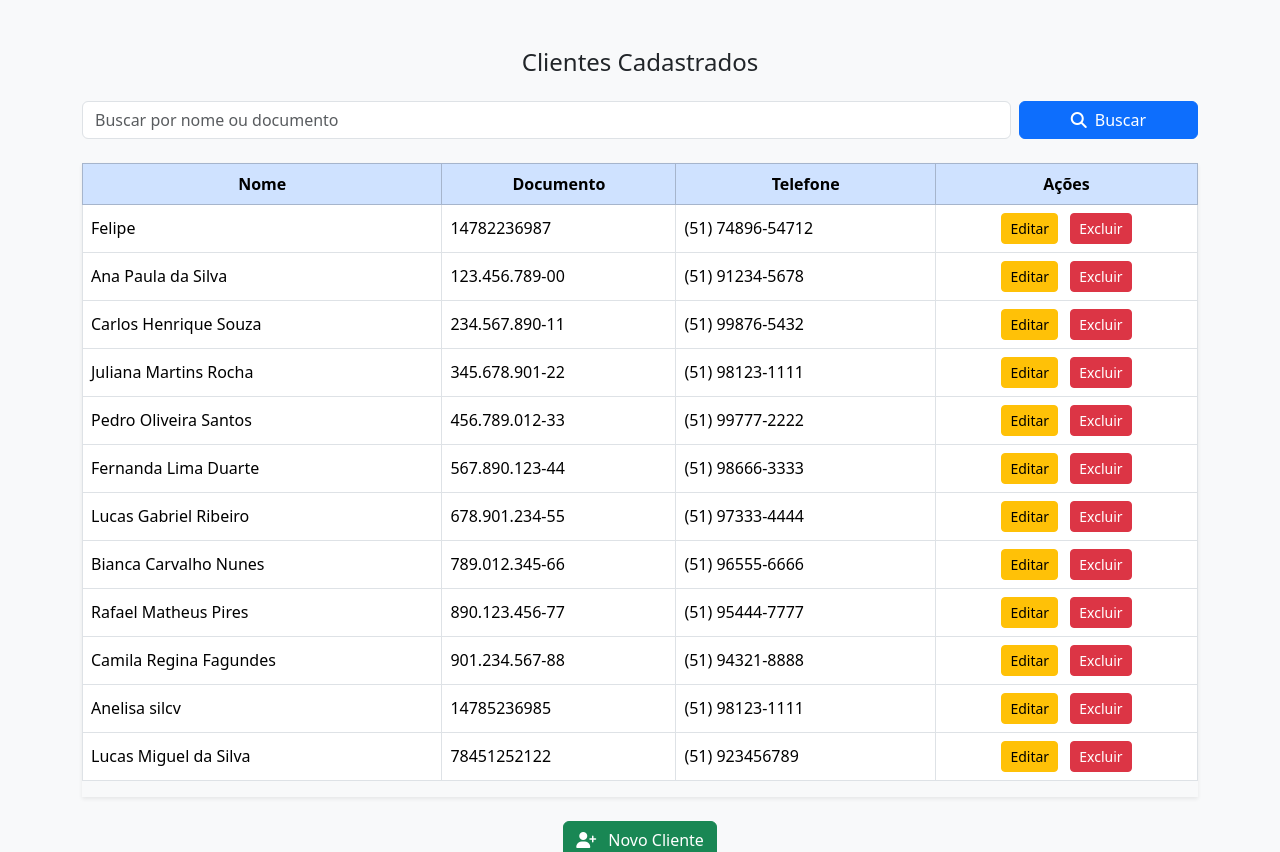
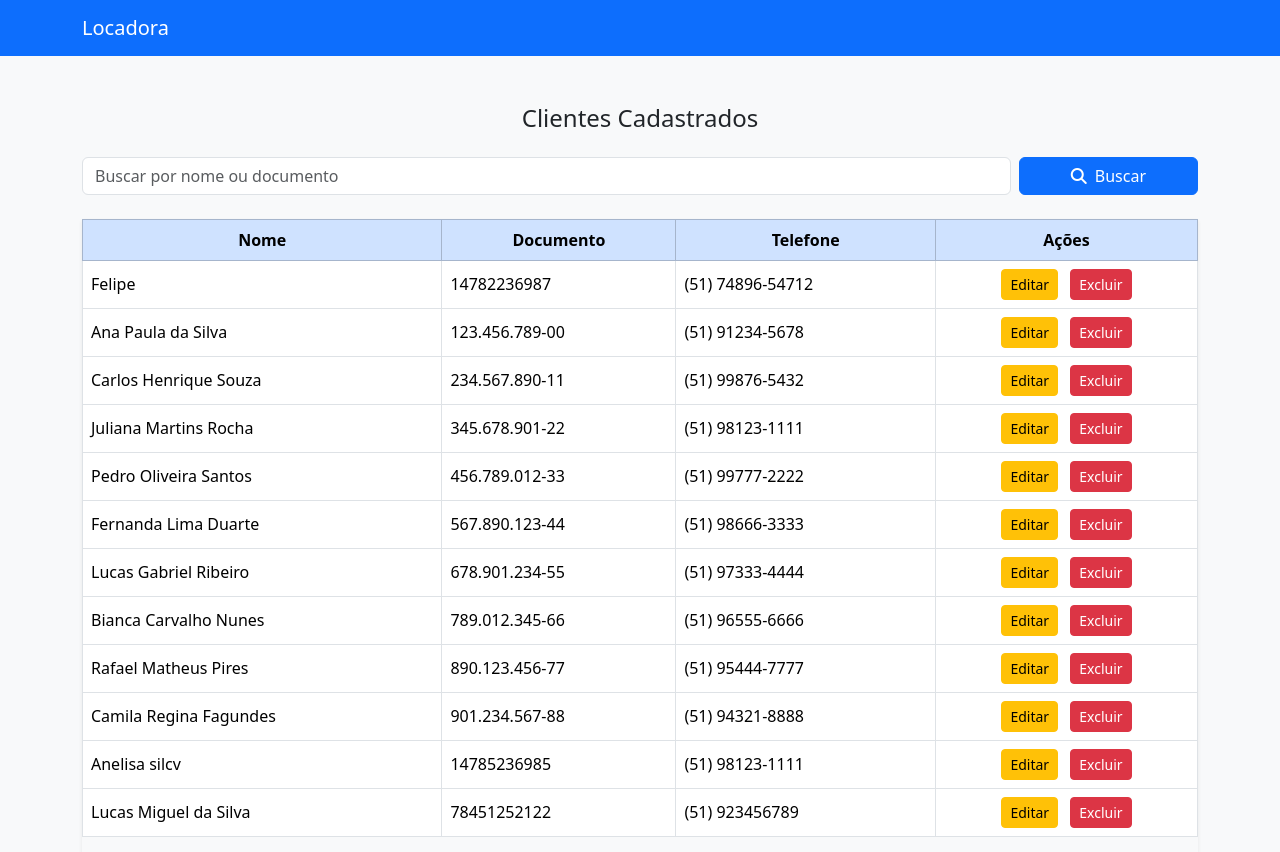
Before and after one commit to FelipeEduardo0902/ProjetoEstacionamento, a Django app: page /clientes/listar/ in a window 1280 px wide. Shown: the top 852 px of the page. Run offline with Django 5.2, Linux system fonts and the light colour scheme; a user stored in the database is signed in; data comes from the database, SQL or seed files in the repository; both versions use the stored data as it was after the commit; some libraries are stand-ins or nearby versions.

Commit message:
ajustes finais

```diff
--- a/clientes/templates/clientes/listar.html
+++ b/clientes/templates/clientes/listar.html
@@ -10,6 +10,13 @@
   <meta name="viewport" content="width=device-width, initial-scale=1">
 </head>
 <body class="bg-light">
+
+  <!-- Navbar -->
+  <nav class="navbar navbar-expand-lg navbar-dark bg-primary">
+    <div class="container">
+      <a class="navbar-brand" href="/">Locadora</a>
+    </div>
+  </nav>
 
   <div class="container py-5">
     <h4 class="text-center mb-4">Clientes Cadastrados</h4>
```
Also changed, not shown: veiculos/templates/veiculos/cadastrar.html (+7 -0 lines), db.sqlite3.
